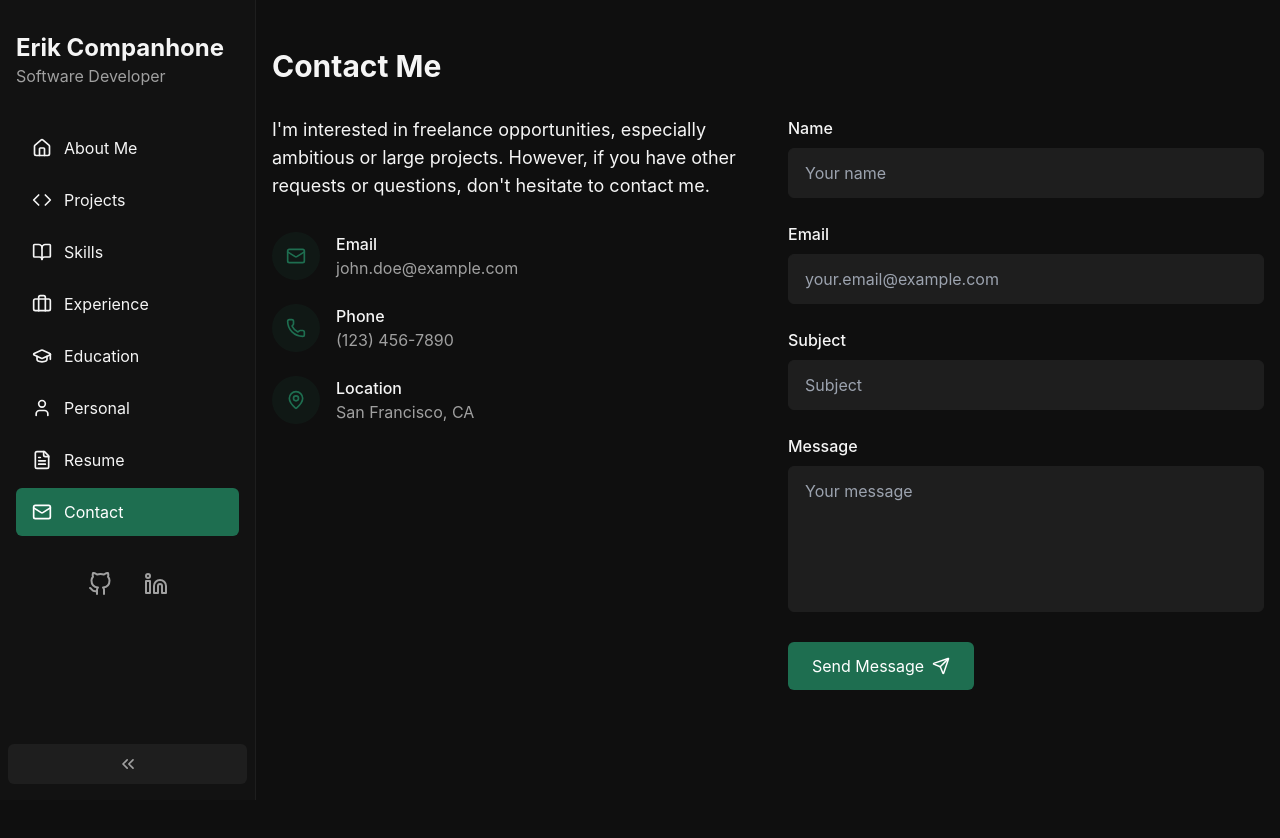
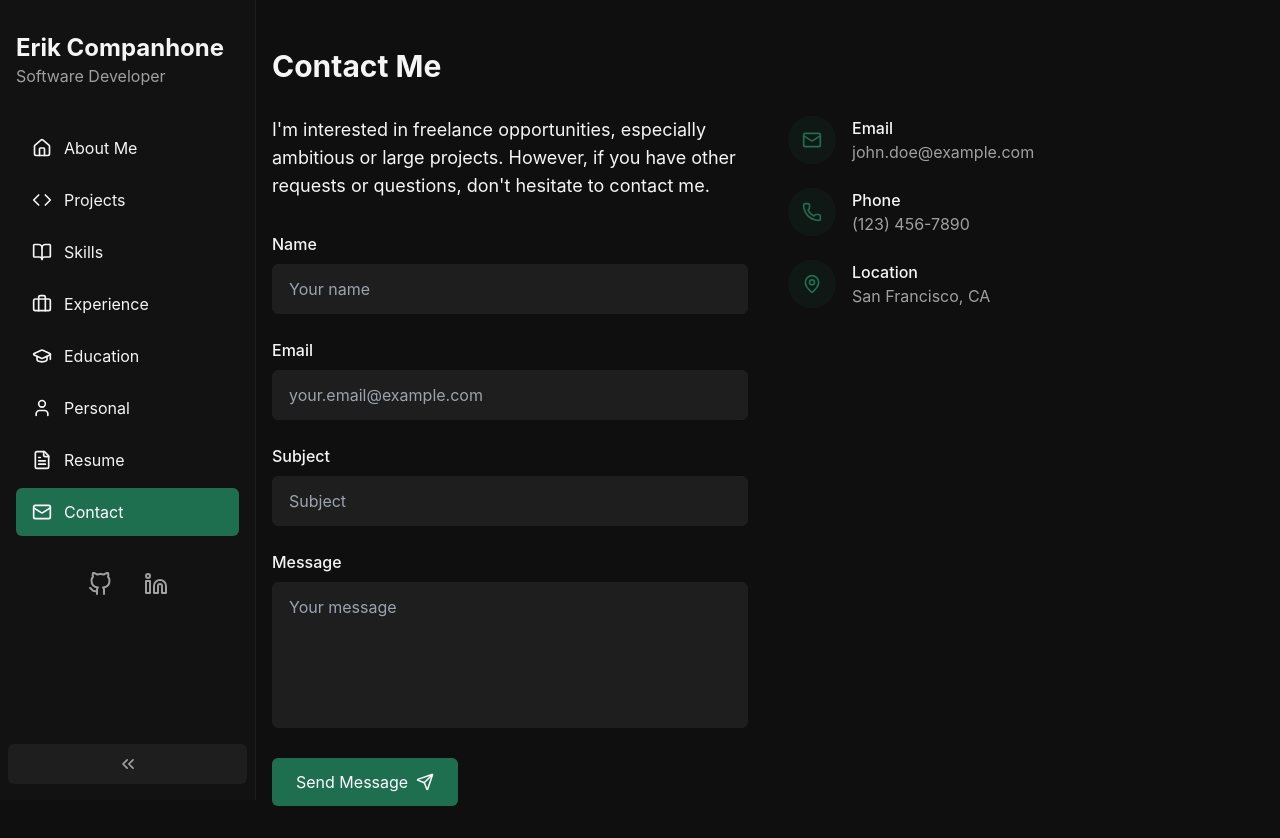
Before and after one commit to erikcompanhone/Personal-Portfolio, a React (Vite) app: page /contact in a window 1280 px wide. Before the commit the page ends 800 px from the top, so only its background shows below. Built offline with nearby package versions, Linux system fonts and the light colour scheme.

Commit message:
fix contact layout and add todo list for tracking

```diff
--- a/src/pages/Contact.tsx
+++ b/src/pages/Contact.tsx
@@ -26,32 +26,37 @@ const Contact: React.FC = () => {
     setIsSubmitting(true);
     setSubmitError('');
 
-    // Simulate form submission
-    setTimeout(() => {
-      setIsSubmitting(false);
+    try {
+      // TODO: Replace this mailto fallback with real backend/API endpoint.
+      const mailtoLink = `mailto:e.comp2712@gmail.com?subject=${encodeURIComponent(formData.subject)}&body=${encodeURIComponent(
+        `Name: ${formData.name}\nEmail: ${formData.email}\n\n${formData.message}`
+      )}`;
+      // Open user's email client
+      window.location.href = mailtoLink;
       setSubmitSuccess(true);
       setFormData({ name: '', email: '', subject: '', message: '' });
-
-      // Reset success message after 5 seconds
-      setTimeout(() => {
-        setSubmitSuccess(false);
-      }, 5000);
-    }, 1500);
+      // Auto-hide success after 5s
+      setTimeout(() => setSubmitSuccess(false), 5000);
+    } catch (err) {
+      setSubmitError('Unable to open email client. Please try again later.');
+    } finally {
+      setIsSubmitting(false);
+    }
   };
 
   return (
     <div>
       <h1 className="text-3xl font-bold mb-8">Contact Me</h1>
 
-      <div className="grid grid-cols-1 lg:grid-cols-2 gap-10">
+      {/* Mobile / Tablet / Small Desktop (details above form) */}
+      <div className="grid grid-cols-1 gap-10 xl:hidden">
         <div>
           <p className="mb-8 text-lg">
             I'm interested in freelance opportunities, especially ambitious or
             large projects. However, if you have other requests or questions,
             don't hesitate to contact me.
           </p>
-
-          <div className="space-y-6">
+          <div className="space-y-6 mb-10">
             <div className="flex items-center gap-4">
               <div className="w-12 h-12 bg-accent bg-opacity-10 rounded-full flex items-center justify-center text-accent">
                 <MailIcon size={20} />
@@ -61,7 +66,6 @@ const Contact: React.FC = () => {
                 <p className="text-muted">john.doe@example.com</p>
               </div>
             </div>
-
             <div className="flex items-center gap-4">
               <div className="w-12 h-12 bg-accent bg-opacity-10 rounded-full flex items-center justify-center text-accent">
                 <PhoneIcon size={20} />
@@ -71,7 +75,6 @@ const Contact: React.FC = () => {
                 <p className="text-muted">(123) 456-7890</p>
               </div>
             </div>
-
             <div className="flex items-center gap-4">
               <div className="w-12 h-12 bg-accent bg-opacity-10 rounded-full flex items-center justify-center text-accent">
                 <MapPinIcon size={20} />
@@ -82,100 +85,93 @@ const Contact: React.FC = () => {
               </div>
             </div>
           </div>
-        </div>
-
-        <div>
+          {/* Form (below details on small / tablet) */}
           <form onSubmit={handleSubmit} className="space-y-6">
             <div>
-              <label htmlFor="name" className="block mb-2 font-medium">
-                Name
-              </label>
-              <input
-                id="name"
-                name="name"
-                type="text"
-                value={formData.name}
-                onChange={handleChange}
-                required
-                className="w-full px-4 py-3 bg-secondary border border-secondary rounded-md focus:outline-none focus:ring-2 focus:ring-accent"
-                placeholder="Your name"
-              />
+              <label htmlFor="name" className="block mb-2 font-medium">Name</label>
+              <input id="name" name="name" type="text" value={formData.name} onChange={handleChange} required className="w-full px-4 py-3 bg-secondary border border-secondary rounded-md focus:outline-none focus:ring-2 focus:ring-accent" placeholder="Your name" />
             </div>
+            <div>
+              <label htmlFor="email" className="block mb-2 font-medium">Email</label>
+              <input id="email" name="email" type="email" value={formData.email} onChange={handleChange} required className="w-full px-4 py-3 bg-secondary border border-secondary rounded-md focus:outline-none focus:ring-2 focus:ring-accent" placeholder="your.email@example.com" />
+            </div>
+            <div>
+              <label htmlFor="subject" className="block mb-2 font-medium">Subject</label>
+              <input id="subject" name="subject" type="text" value={formData.subject} onChange={handleChange} required className="w-full px-4 py-3 bg-secondary border border-secondary rounded-md focus:outline-none focus:ring-2 focus:ring-accent" placeholder="Subject" />
+            </div>
+            <div>
+              <label htmlFor="message" className="block mb-2 font-medium">Message</label>
+              <textarea id="message" name="message" value={formData.message} onChange={handleChange} required rows={5} className="w-full px-4 py-3 bg-secondary border border-secondary rounded-md focus:outline-none focus:ring-2 focus:ring-accent resize-none" placeholder="Your message" />
+            </div>
+            <button type="submit" disabled={isSubmitting} className="px-6 py-3 bg-accent text-white rounded-md flex items-center gap-2 hover:bg-opacity-90 transition-colors disabled:opacity-70">
+              {isSubmitting ? 'Sending...' : <>Send Message <SendIcon size={18} /></>}
+            </button>
+            {submitSuccess && <div className="p-4 bg-green-500 bg-opacity-20 text-green-400 rounded-md">Your message has been sent successfully!</div>}
+            {submitError && <div className="p-4 bg-red-500 bg-opacity-20 text-red-400 rounded-md">{submitError}</div>}
+          </form>
+        </div>
+      </div>
 
+      {/* XL Desktop layout: paragraph + form (left), details (right) */}
+      <div className="hidden xl:grid xl:grid-cols-2 gap-10">
+        <div>
+          <p className="mb-8 text-lg">
+            I'm interested in freelance opportunities, especially ambitious or
+            large projects. However, if you have other requests or questions,
+            don't hesitate to contact me.
+          </p>
+          <form onSubmit={handleSubmit} className="space-y-6">
             <div>
-              <label htmlFor="email" className="block mb-2 font-medium">
-                Email
-              </label>
-              <input
-                id="email"
-                name="email"
-                type="email"
-                value={formData.email}
-                onChange={handleChange}
-                required
-                className="w-full px-4 py-3 bg-secondary border border-secondary rounded-md focus:outline-none focus:ring-2 focus:ring-accent"
-                placeholder="your.email@example.com"
-              />
+              <label htmlFor="name-xl" className="block mb-2 font-medium">Name</label>
+              <input id="name-xl" name="name" type="text" value={formData.name} onChange={handleChange} required className="w-full px-4 py-3 bg-secondary border border-secondary rounded-md focus:outline-none focus:ring-2 focus:ring-accent" placeholder="Your name" />
             </div>
-
             <div>
-              <label htmlFor="subject" className="block mb-2 font-medium">
-                Subject
-              </label>
-              <input
-                id="subject"
-                name="subject"
-                type="text"
-                value={formData.subject}
-                onChange={handleChange}
-                required
-                className="w-full px-4 py-3 bg-secondary border border-secondary rounded-md focus:outline-none focus:ring-2 focus:ring-accent"
-                placeholder="Subject"
-              />
+              <label htmlFor="email-xl" className="block mb-2 font-medium">Email</label>
+              <input id="email-xl" name="email" type="email" value={formData.email} onChange={handleChange} required className="w-full px-4 py-3 bg-secondary border border-secondary rounded-md focus:outline-none focus:ring-2 focus:ring-accent" placeholder="your.email@example.com" />
             </div>
-
             <div>
-              <label htmlFor="message" className="block mb-2 font-medium">
-                Message
-              </label>
-              <textarea
-                id="message"
-                name="message"
-                value={formData.message}
-                onChange={handleChange}
-                required
-                rows={5}
-                className="w-full px-4 py-3 bg-secondary border border-secondary rounded-md focus:outline-none focus:ring-2 focus:ring-accent resize-none"
-                placeholder="Your message"
-              />
+              <label htmlFor="subject-xl" className="block mb-2 font-medium">Subject</label>
+              <input id="subject-xl" name="subject" type="text" value={formData.subject} onChange={handleChange} required className="w-full px-4 py-3 bg-secondary border border-secondary rounded-md focus:outline-none focus:ring-2 focus:ring-accent" placeholder="Subject" />
             </div>
-
-            <button
-              type="submit"
-              disabled={isSubmitting}
-              className="px-6 py-3 bg-accent text-white rounded-md flex items-center gap-2 hover:bg-opacity-90 transition-colors disabled:opacity-70"
-            >
-              {isSubmitting ? (
-                'Sending...'
-              ) : (
-                <>
-                  Send Message <SendIcon size={18} />
-                </>
-              )}
+            <div>
+              <label htmlFor="message-xl" className="block mb-2 font-medium">Message</label>
+              <textarea id="message-xl" name="message" value={formData.message} onChange={handleChange} required rows={5} className="w-full px-4 py-3 bg-secondary border border-secondary rounded-md focus:outline-none focus:ring-2 focus:ring-accent resize-none" placeholder="Your message" />
+            </div>
+            <button type="submit" disabled={isSubmitting} className="px-6 py-3 bg-accent text-white rounded-md flex items-center gap-2 hover:bg-opacity-90 transition-colors disabled:opacity-70">
+              {isSubmitting ? 'Sending...' : <>Send Message <SendIcon size={18} /></>}
             </button>
-
-            {submitSuccess && (
-              <div className="p-4 bg-green-500 bg-opacity-20 text-green-400 rounded-md">
-                Your message has been sent successfully!
-              </div>
-            )}
-
-            {submitError && (
-              <div className="p-4 bg-red-500 bg-opacity-20 text-red-400 rounded-md">
-                {submitError}
-              </div>
-            )}
+            {submitSuccess && <div className="p-4 bg-green-500 bg-opacity-20 text-green-400 rounded-md">Your message has been sent successfully!</div>}
+            {submitError && <div className="p-4 bg-red-500 bg-opacity-20 text-red-400 rounded-md">{submitError}</div>}
           </form>
+        </div>
+        <div className="space-y-6">
+          <div className="flex items-center gap-4">
+            <div className="w-12 h-12 bg-accent bg-opacity-10 rounded-full flex items-center justify-center text-accent">
+              <MailIcon size={20} />
+            </div>
+            <div>
+              <h3 className="font-medium">Email</h3>
+              <p className="text-muted">john.doe@example.com</p>
+            </div>
+          </div>
+          <div className="flex items-center gap-4">
+            <div className="w-12 h-12 bg-accent bg-opacity-10 rounded-full flex items-center justify-center text-accent">
+              <PhoneIcon size={20} />
+            </div>
+            <div>
+              <h3 className="font-medium">Phone</h3>
+              <p className="text-muted">(123) 456-7890</p>
+            </div>
+          </div>
+          <div className="flex items-center gap-4">
+            <div className="w-12 h-12 bg-accent bg-opacity-10 rounded-full flex items-center justify-center text-accent">
+              <MapPinIcon size={20} />
+            </div>
+            <div>
+              <h3 className="font-medium">Location</h3>
+              <p className="text-muted">San Francisco, CA</p>
+            </div>
+          </div>
         </div>
       </div>
     </div>
```
Also changed, not shown: TODO.txt (added).
